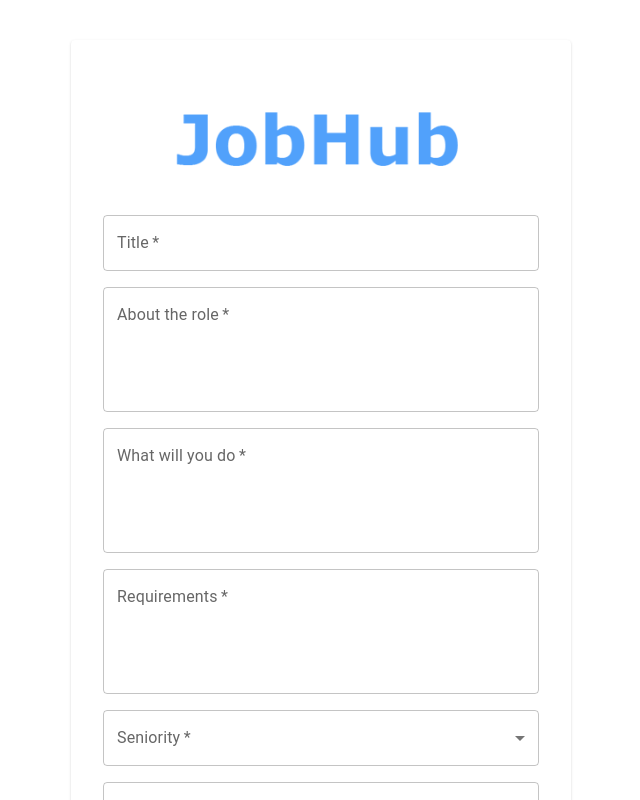
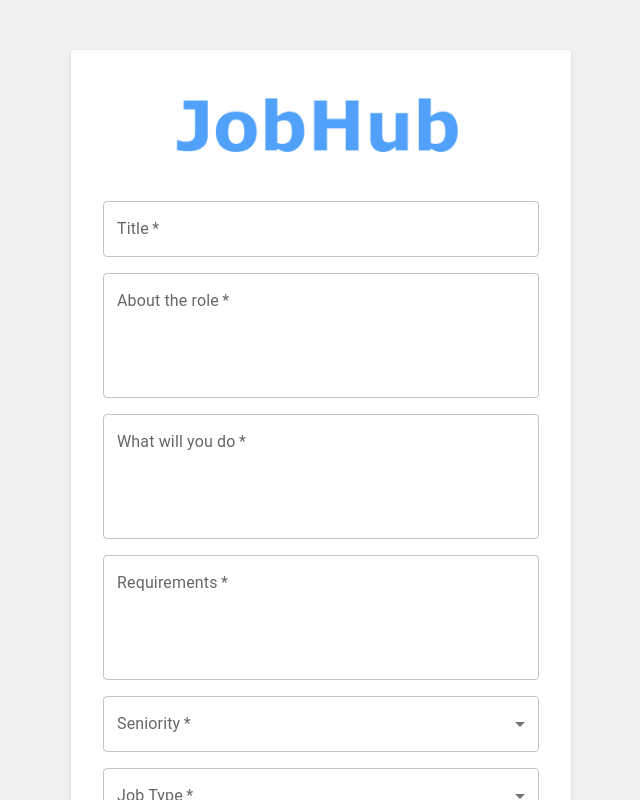
Before and after one commit to slyvion/JobHub, a React (Vite) app in the folder frontend/: page /createJobPost in a window 1280 px wide. Shown: the top 800 px of the page, without its empty margins (319-959 px from the left). Built offline with nearby package versions, Linux system fonts and the light colour scheme.

Commit message:
bg fix + padding

```diff
--- a/frontend/src/Components/JobPost/CreateJobPost.jsx
+++ b/frontend/src/Components/JobPost/CreateJobPost.jsx
@@ -1,12 +1,12 @@
-import { useState } from "react";
-import { TextField, Button, MenuItem, Grid, Paper } from "@mui/material";
+import React, { useState } from "react";
+import { TextField, Button, MenuItem, Grid, Paper, Box } from "@mui/material";
 import { styled } from "@mui/system";
 
 const FormContainer = styled(Paper)(({ theme }) => ({
     padding: theme.spacing(4),
     maxWidth: 500,
     margin: "auto",
-    marginTop: theme.spacing(5),
+    paddingTop: theme.spacing(1),
 }));
 
 export default function CreateJobPost() {
@@ -34,6 +34,7 @@
     };
 
     return (
+        <Box sx={{minHeight: "100vh", backgroundColor: "#f0f0f0", paddingTop: '50px', paddingBottom: '50px'}}>
         <FormContainer>
             <Grid container justifyContent="center" alignItems="center">
                 <Grid item>
@@ -136,11 +137,12 @@
                     </Grid>
                     <Grid item xs={12}>
                         <Button type="submit" variant="contained" color="primary" fullWidth>
-                            Submit
+                            Post
                         </Button>
                     </Grid>
                 </Grid>
             </form>
         </FormContainer>
+        </Box>
     );
 }
```
